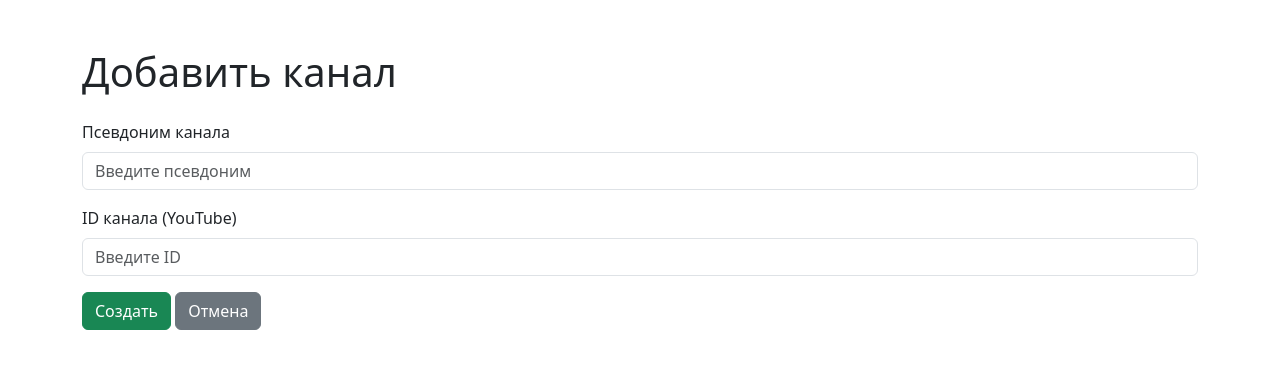
After one commit to filyushkin/preLST, a Django app: template templates/preLST_app/channel.html in a window 1280 px wide. The commit adds this page. Shown: the top 369 px of the page. Run offline with Django 5.2, Linux system fonts and the light colour scheme; the template is opened without the code that fills it, so the values that code supplies are empty.

Commit message:
Second page added.

```diff
--- /dev/null
+++ b/templates/preLST_app/channel.html
@@ -0,0 +1,26 @@
+
+<!DOCTYPE html>
+<html lang="ru">
+<head>
+  <meta charset="UTF-8">
+  <title>Добавить канал</title>
+  <link href="https://cdn.jsdelivr.net/npm/bootstrap@5.3.0/dist/css/bootstrap.min.css" rel="stylesheet">
+</head>
+<body>
+  <div class="container mt-5">
+    <h1 class="mb-4">Добавить канал</h1>
+    <form>
+      <div class="mb-3">
+        <label for="channelName" class="form-label">Псевдоним канала</label>
+        <input type="text" class="form-control" id="channelName" placeholder="Введите псевдоним">
+      </div>
+      <div class="mb-3">
+        <label for="channelId" class="form-label">ID канала (YouTube)</label>
+        <input type="text" class="form-control" id="channelId" placeholder="Введите ID">
+      </div>
+      <button type="submit" class="btn btn-success">Создать</button>
+      <a href="index.html" class="btn btn-secondary">Отмена</a>
+    </form>
+  </div>
+</body>
+</html>
```
Also changed, not shown: templates/preLST_app/main.html (+29 -4 lines).
